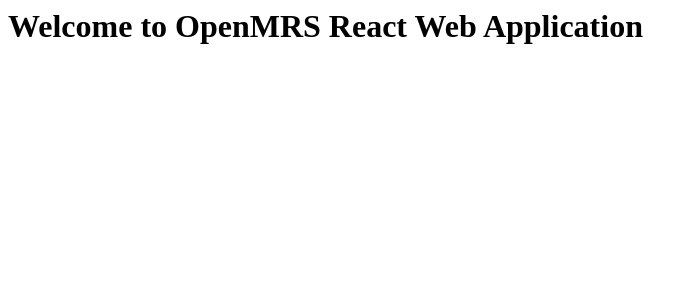
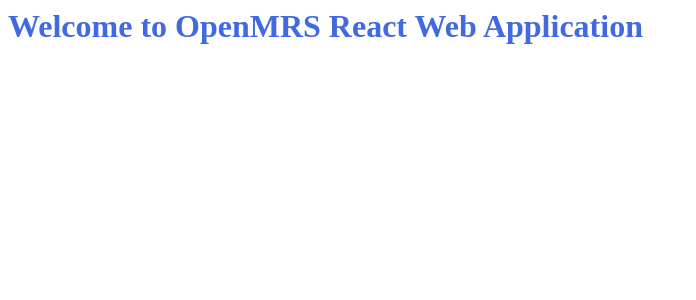
Before and after one commit to rrameshbtech/openmrs-owa-boilerplate, a React app: page / in a window 1280 px wide. Shown: the top 300 px of the page, without its empty margins (0-696 px from the left). Built offline with nearby package versions, Linux system fonts and the light colour scheme.

Commit message:
Added support for styling using scss

```diff
--- a/src/app.jsx
+++ b/src/app.jsx
@@ -1,4 +1,6 @@
 import React from "react";
+
+import "./app.scss";
 
 const AppComponent = () => {
   return <h1>Welcome to OpenMRS React Web Application</h1>;
--- /dev/null
+++ b/src/app.scss
@@ -0,0 +1,3 @@
+h1 {
+  color: royalblue;
+}
--- a/webpack.config.js
+++ b/webpack.config.js
@@ -41,6 +41,10 @@
           path.resolve(__dirname, "openmrs")
         ],
         loader: "babel-loader"
+      },
+      {
+        test: /\.(s)?css$/,
+        use: ["style-loader", "css-loader", "sass-loader"]
       }
     ]
   },
```
Also changed, not shown: package.json (+8 -0 lines), 1 other file (tests, documents, lock files or other folders).
